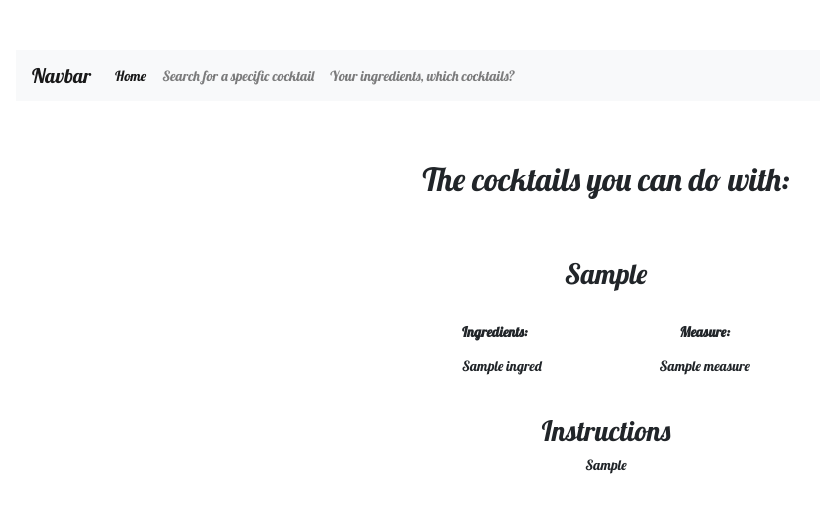
After one commit to celinedesnoe/ShakeShake-Project2, a Node server app: template views/search-views/search-result-ingred.hbs in a window 1280 px wide. The commit adds this page. Shown: the top 513 px of the page, without its empty margins (34-854 px from the left). Run offline with Node 20, Linux system fonts and the light colour scheme; the template is opened without the code that fills it: most values are stand-ins (such as "Sample title", 1, 10 or a date in 2020); some libraries are stand-ins or nearby versions.

Commit message:
Search by ingredient

```diff
--- /dev/null
+++ b/views/search-views/search-result-ingred.hbs
@@ -0,0 +1,39 @@
+<h2 class="d-flex justify-content-center text-center">The cocktails you can do with:</h2>
+
+
+{{#each ingredArray}}
+<h3 class="d-flex justify-content-center text-center">{{this.strDrink}}</h3>
+
+
+
+<div class="d-flex justify-content-center">
+  <div class="div-marg">
+    <pclass="text-center"><b>Ingredients: </b></p>
+
+      {{#each this.strIngredMeasure}}
+      <p>
+        {{this.Ingred}}
+      </p>
+      {{/each}}
+
+  </div>
+
+  <div class="div-marg">
+    <p class="text-center"><b>Measure:</b></p>
+
+    {{#each this.strIngredMeasure}}
+    <p>
+      {{this.Measure}}
+    </p>
+    {{/each}}
+
+  </div>
+</div>
+
+<div>
+  <h3 class="d-flex justify-content-center text-center">Instructions</h3>
+
+  <p class="text-center">{{this.strInstructions}}</p>
+</div>
+
+{{/each}}
```
Also changed, not shown: routes/search-router.js (+28 -13 lines), views/search-views/search.hbs (+3 -5 lines), views/search-views/search-result-drink.hbs (renamed from views/search-views/search-result.hbs).
